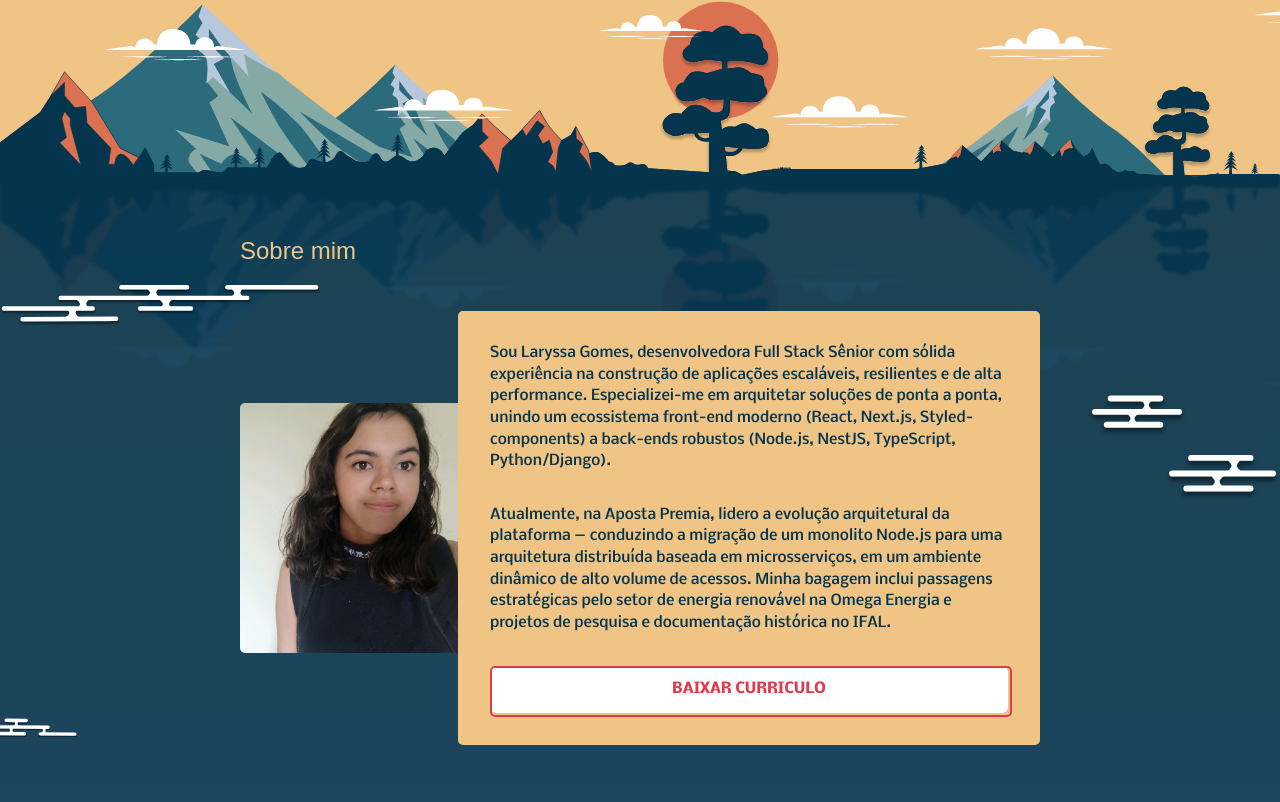
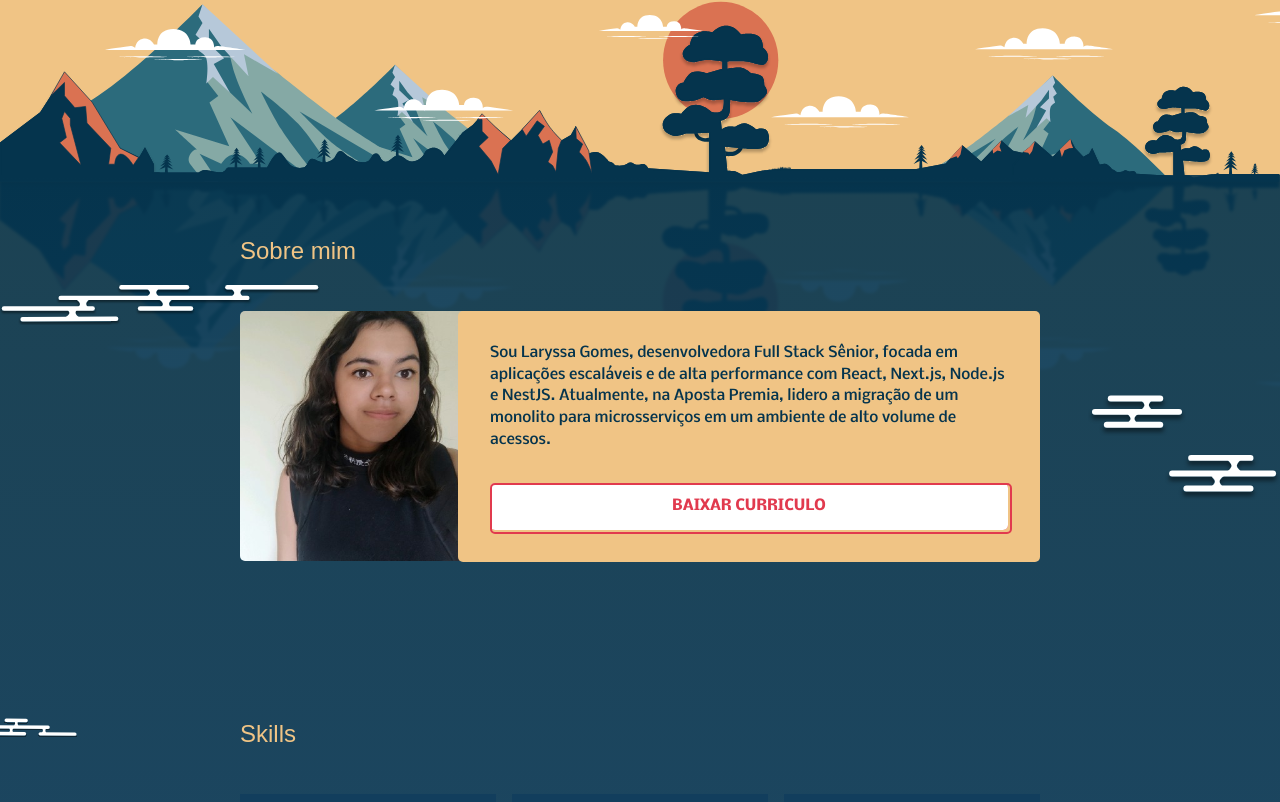
Before and after one commit to LaryssaGomes/my-portfolio-japanese-theme, a Next.js app: page / in a window 1280 px wide. Shown: the part 494-1296 px from the top of the page. Built offline with nearby package versions, Linux system fonts and the light colour scheme; a web font is replaced by a local one.

Commit message:
atualização da descrição profissional na seção "Sobre mim"

```diff
--- a/src/components/background-section/about-me.tsx
+++ b/src/components/background-section/about-me.tsx
@@ -28,20 +28,11 @@ const AboutMe = () => {
         />
         <div className={styles.aboutMeText}>
           <p>
-            Sou Laryssa Gomes, desenvolvedora Full Stack Sênior com sólida
-            experiência na construção de aplicações escaláveis, resilientes e
-            de alta performance. Especializei-me em arquitetar soluções de
-            ponta a ponta, unindo um ecossistema front-end moderno (React,
-            Next.js, Styled-components) a back-ends robustos (Node.js, NestJS,
-            TypeScript, Python/Django).
-          </p>
-          <p>
-            Atualmente, na Aposta Premia, lidero a evolução arquitetural da
-            plataforma — conduzindo a migração de um monolito Node.js para
-            uma arquitetura distribuída baseada em microsserviços, em um
-            ambiente dinâmico de alto volume de acessos. Minha bagagem inclui
-            passagens estratégicas pelo setor de energia renovável na Omega
-            Energia e projetos de pesquisa e documentação histórica no IFAL.
+            Sou Laryssa Gomes, desenvolvedora Full Stack Sênior, focada em
+            aplicações escaláveis e de alta performance com React, Next.js,
+            Node.js e NestJS. Atualmente, na Aposta Premia, lidero a migração
+            de um monolito para microsserviços em um ambiente de alto volume
+            de acessos.
           </p>
           <Button onClick={handleDownload} color="#E13A4B">
             Baixar Curriculo
```
